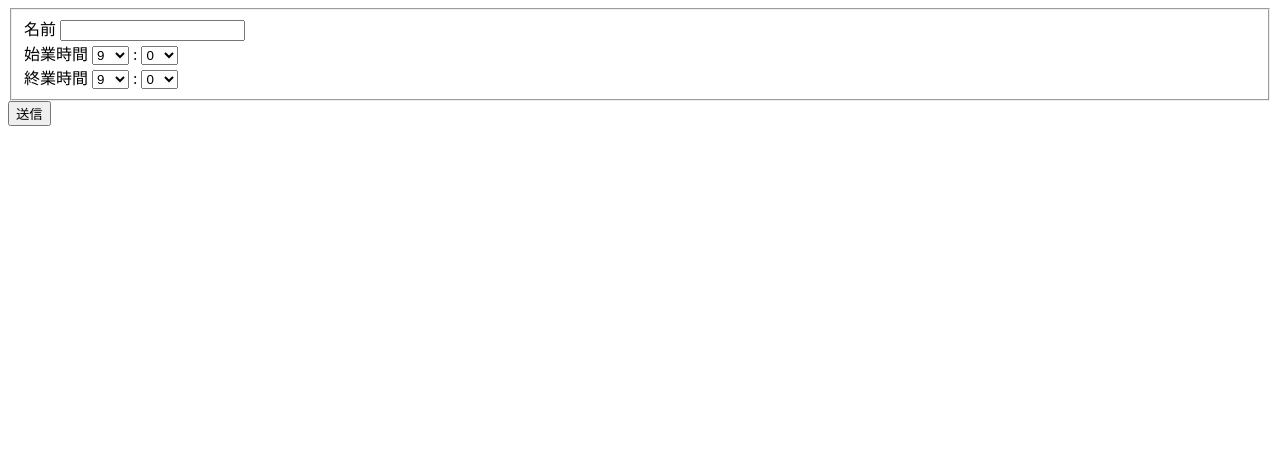
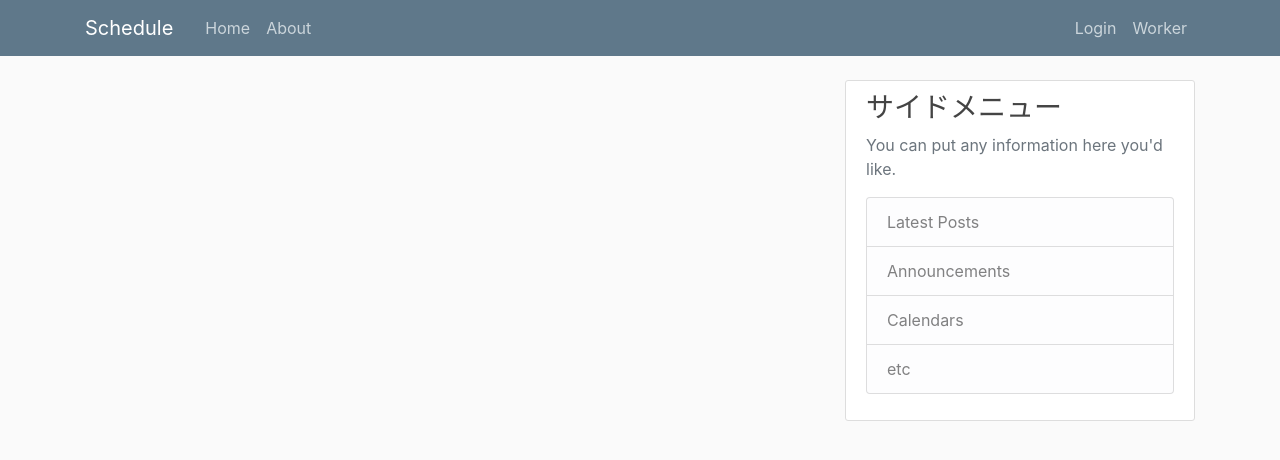
Before and after one commit to shugoY45/portfolio, a Flask app: page / in a window 1280 px wide. Shown: the top 460 px of the page. Run offline with Flask 2, Linux system fonts and the light colour scheme; some libraries are stand-ins or nearby versions.

Commit message:
add header

```diff
--- a/flask_schedule/routes.py
+++ b/flask_schedule/routes.py
@@ -33,5 +33,21 @@ def hello():
 
 @app.route('/worker', methods=['GET', 'POST'])
 def worker():
+  workers = Worker.query.all()
+  form = WorkerForm()
+  hour = hourlist
+  minutes = minuteslist
+  form.starttime_hour.choices = hourlist
+  form.starttime_minutes.choices = minuteslist
+  form.endtime_hour.choices = hourlist
+  form.endtime_minutes.choices = minuteslist
+  if request.method == "GET":
+    return render_template('worker.html',form=form,workers=workers)
+  if request.method == 'POST':
+    if form.validate_on_submit():
+      # flash('Your post has been created!', 'success')
+      worker = Worker(workername=form.workername.data, starttime=form.starttime_hour.data+':'+form.starttime_minutes.data, endtime=form.endtime_hour.data+':'+form.endtime_minutes.data, workerweight='0')
+      db.session.add(worker)
+      db.session.commit()
       workers = Worker.query.all()
-      return render_template('worker.html',workers=workers)
+      return render_template('worker.html',form=form,workers=workers)
--- /dev/null
+++ b/flask_schedule/static/main.css
@@ -0,0 +1,80 @@
+body {
+  background: #fafafa;
+  color: #333333;
+  margin-top: 5rem;
+}
+
+h1, h2, h3, h4, h5, h6 {
+  color: #444444;
+}
+
+.bg-steel {
+  background-color: #5f788a;
+}
+
+.site-header .navbar-nav .nav-link {
+  color: #cbd5db;
+}
+
+.site-header .navbar-nav .nav-link:hover {
+  color: #ffffff;
+}
+
+.site-header .navbar-nav .nav-link.active {
+  font-weight: 500;
+}
+
+.content-section {
+  background: #ffffff;
+  padding: 10px 20px;
+  border: 1px solid #dddddd;
+  border-radius: 3px;
+  margin-bottom: 20px;
+}
+
+.article-title {
+  color: #444444;
+}
+
+a.article-title:hover {
+  color: #428bca;
+  text-decoration: none;
+}
+
+.article-content {
+  white-space: pre-line;
+}
+
+.article-img {
+  height: 65px;
+  width: 65px;
+  margin-right: 16px;
+}
+
+.article-metadata {
+  padding-bottom: 1px;
+  margin-bottom: 4px;
+  border-bottom: 1px solid #e3e3e3
+}
+
+.article-metadata a:hover {
+  color: #333;
+  text-decoration: none;
+}
+
+.article-svg {
+  width: 25px;
+  height: 25px;
+  vertical-align: middle;
+}
+
+.account-img {
+  height: 125px;
+  width: 125px;
+  margin-right: 20px;
+  margin-bottom: 16px;
+}
+
+.account-heading {
+  font-size: 2.5rem;
+}
--- a/flask_schedule/templates/form.html
+++ b/flask_schedule/templates/form.html
@@ -1,39 +1,4 @@
-<!DOCTYPE html>
-<html lang="en">
-<head>
-  <meta charset="UTF-8">
-  <meta name="viewport" content="width=device-width, initial-scale=1.0">
-  <title>仮</title>
-</head>
-<body>
-  <form method="POST" action="">
-    {{ form.hidden_tag()}}
-    <fieldset>
-      <div>
-        {{ form.workername.label()}}
-        {{ form.workername() }}
-        {% if form.workername.errors %}
-          {% for error in form.workername.errors %}
-            <span>{{ error }}</span>
-          {% endfor %}
-        {% endif %}
-      </div>
-      <div>
-        {{ form.starttime_hour.label()}}
-        {{ form.starttime_hour() }}
-        {{ form.starttime_minutes.label()}}
-        {{ form.starttime_minutes() }}
-      </div>
-      <div>
-        {{ form.endtime_hour.label()}}
-        {{ form.endtime_hour() }}
-        {{ form.endtime_minutes.label()}}
-        {{ form.endtime_minutes() }}
-      </div>
-    </fieldset>
-    <div>
-      {{ form.submit() }}
-    </div>
-  </form>
-</body>
-</html>
+{% extends "layout.html" %}
+{% block content %}
+
+{% endblock %}
--- /dev/null
+++ b/flask_schedule/templates/layout.html
@@ -0,0 +1,70 @@
+<!DOCTYPE html>
+<html lang="en">
+<head>
+  <meta charset="UTF-8">
+  <meta name="viewport" content="width=device-width, initial-scale=1, shrink-to-fit=no">
+
+    <!-- Bootstrap CSS -->
+    <link rel="stylesheet" href="https://stackpath.bootstrapcdn.com/bootstrap/4.1.3/css/bootstrap.min.css" integrity="sha384-MCw98/SFnGE8fJT3GXwEOngsV7Zt27NXFoaoApmYm81iuXoPkFOJwJ8ERdknLPMO" crossorigin="anonymous">
+
+    <link rel="stylesheet" type="text/css" href="{{ url_for('static', filename='main.css') }}">
+
+  <title>Document</title>
+</head>
+<body>
+  <header class="site-header">
+    <nav class="navbar navbar-expand-md navbar-dark bg-steel fixed-top">
+      <div class="container">
+        <a class="navbar-brand mr-4" href="/">Schedule</a>
+        <button class="navbar-toggler" type="button" data-toggle="collapse" data-target="#navbarToggle" aria-controls="navbarToggle" aria-expanded="false" aria-label="Toggle navigation">
+          <span class="navbar-toggler-icon"></span>
+        </button>
+        <div class="collapse navbar-collapse" id="navbarToggle">
+          <div class="navbar-nav mr-auto">
+            <a class="nav-item nav-link" href="{{ url_for('hello') }}">Home</a>
+            <a class="nav-item nav-link" href="{{ url_for('hello') }}">About</a>
+          </div>
+          <!-- Navbar Right Side -->
+          <div class="navbar-nav">
+            <a class="nav-item nav-link" href="{{ url_for('hello') }}">Login</a>
+            <a class="nav-item nav-link" href="{{ url_for('worker') }}">Worker</a>
+          </div>
+        </div>
+      </div>
+    </nav>
+  </header>
+  <main role="main" class="container">
+    <div class="row">
+      <div class="col-md-8">
+        {% with messages = get_flashed_messages(with_categories=true) %}
+          {% if messages %}
+            {% for catagory, message in messages %}
+              <div class="alert alert-{{ catagory }}">
+                {{ message }}
+              </div>
+            {% endfor %}
+          {% endif %}
+        {% endwith %}
+        {% block content %}{% endblock %}
+      </div>
+      <div class="col-md-4">
+        <div class="content-section">
+          <h3>サイドメニュー</h3>
+          <p class='text-muted'>You can put any information here you'd like.
+            <ul class="list-group">
+              <li class="list-group-item list-group-item-light">Latest Posts</li>
+              <li class="list-group-item list-group-item-light">Announcements</li>
+              <li class="list-group-item list-group-item-light">Calendars</li>
+              <li class="list-group-item list-group-item-light">etc</li>
+            </ul>
+          </p>
+        </div>
+      </div>
+    </div>
+  </main>
+  <script src="https://code.jquery.com/jquery-3.2.1.slim.min.js" integrity="sha384-KJ3o2DKtIkvYIK3UENzmM7KCkRr/rE9/Qpg6aAZGJwFDMVNA/GpGFF93hXpG5KkN" crossorigin="anonymous"></script>
+  <script src="https://cdnjs.cloudflare.com/ajax/libs/popper.js/1.12.9/umd/popper.min.js" integrity="sha384-ApNbgh9B+Y1QKtv3Rn7W3mgPxhU9K/ScQsAP7hUibX39j7fakFPskvXusvfa0b4Q" crossorigin="anonymous"></script>
+  <script src="https://maxcdn.bootstrapcdn.com/bootstrap/4.0.0/js/bootstrap.min.js" integrity="sha384-JZR6Spejh4U02d8jOt6vLEHfe/JQGiRRSQQxSfFWpi1MquVdAyjUar5+76PVCmYl" crossorigin="anonymous"></script>
+
+</body>
+</html>
```
Also changed, not shown: flask_schedule/templates/worker.html (+58 -0 lines), flask_schedule/site.db.
